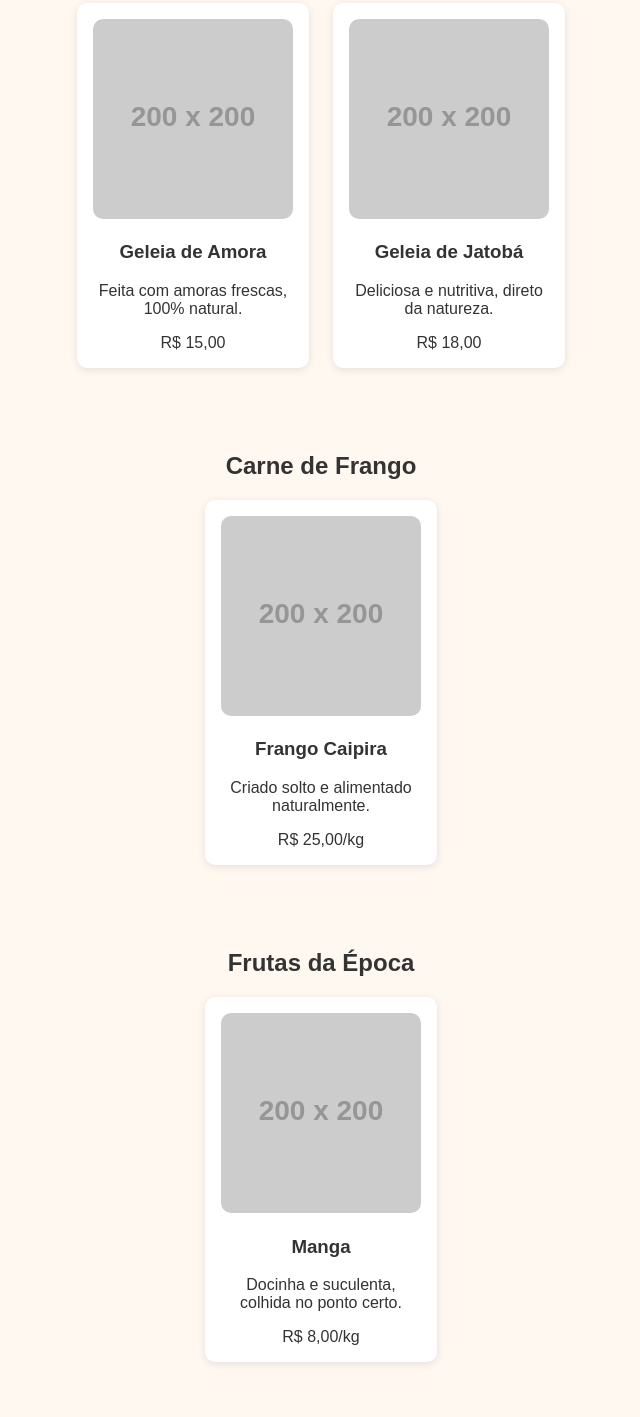
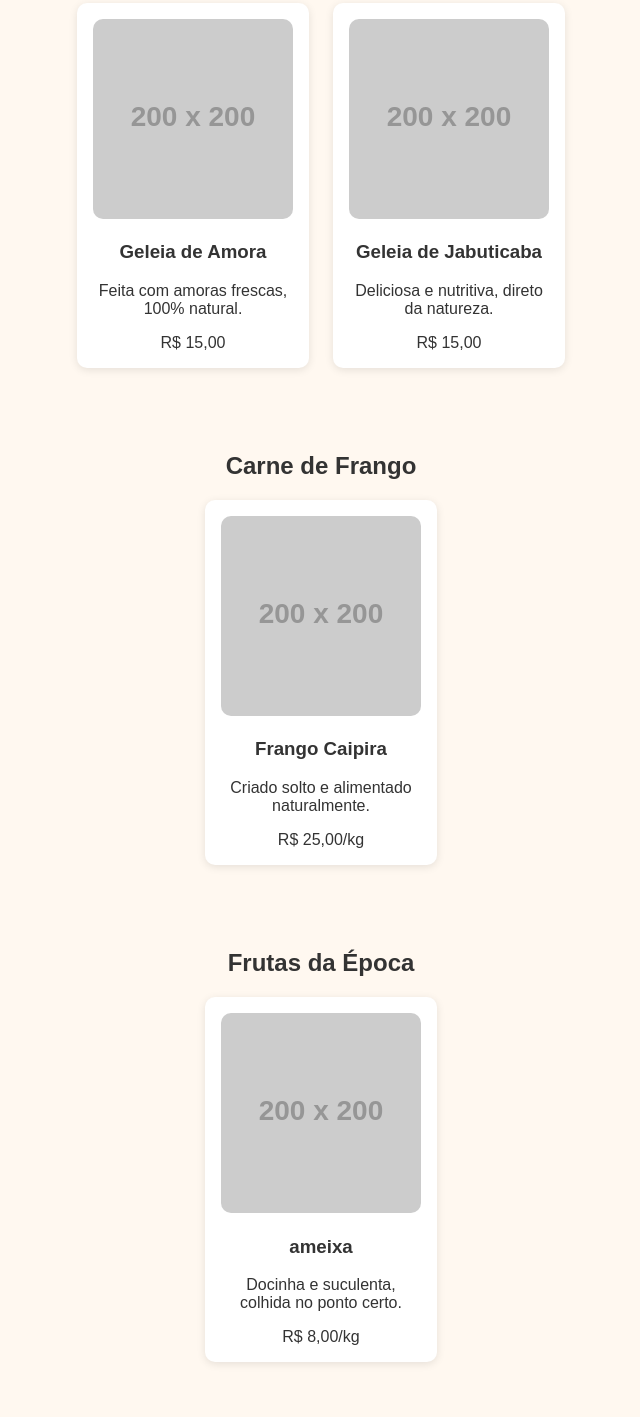
Before and after one commit to LGZINDOGRAU/meus-produtos, a plain HTML site: page index.html in a window 1280 px wide. Shown: the part 443-1860 px from the top of the page, without its empty margins (319-959 px from the left). Drawn offline with Linux system fonts and the light colour scheme; placeholder pictures from the web are drawn by us; a script that the page names is missing.

Commit message:
criação dos codigos

```diff
--- a/index.html
+++ b/index.html
@@ -37,9 +37,10 @@
         </div>
         <div class="item">
           <img src="https://via.placeholder.com/200" alt="Geleia de Jatobá">
-          <h3>Geleia de Jatobá</h3>
+          <h3>Geleia de Jabuticaba
+          </h3>
           <p>Deliciosa e nutritiva, direto da natureza.</p>
-          <span>R$ 18,00</span>
+          <span>R$ 15,00</span>
         </div>
       </div>
     </section>
@@ -61,7 +62,7 @@
       <div class="grid">
         <div class="item">
           <img src="https://via.placeholder.com/200" alt="Manga">
-          <h3>Manga</h3>
+          <h3>ameixa</h3>
           <p>Docinha e suculenta, colhida no ponto certo.</p>
           <span>R$ 8,00/kg</span>
         </div>
```
